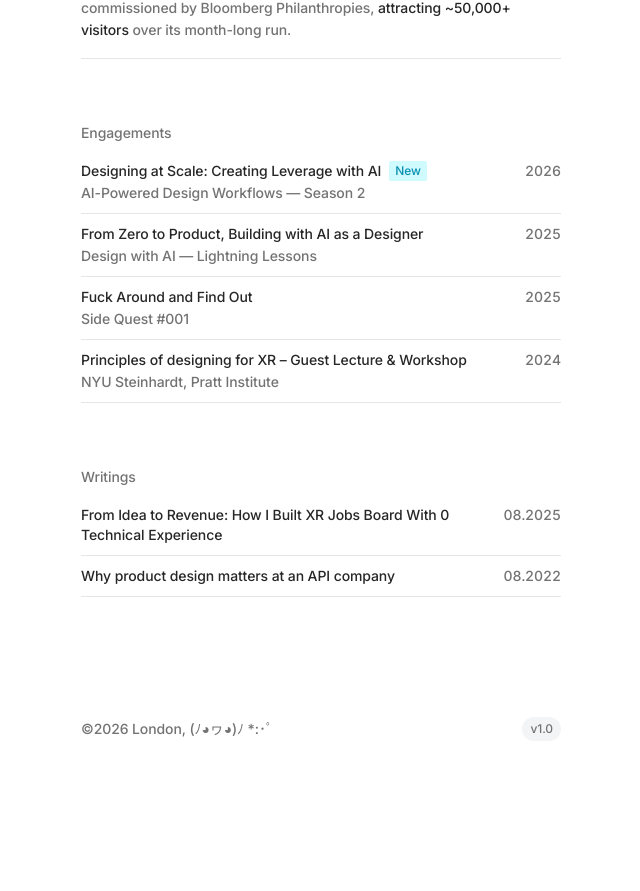
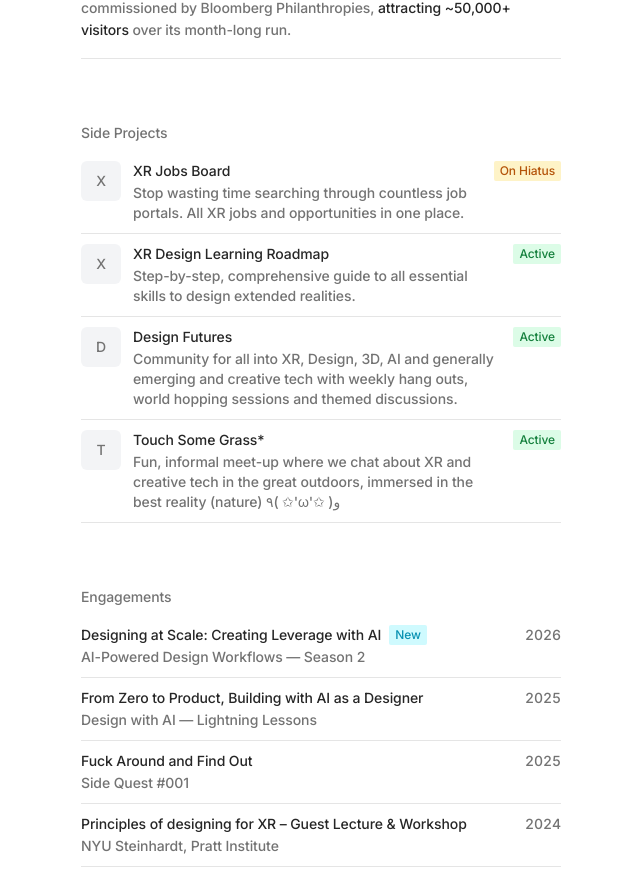
Before and after one commit to krystianzun/krystianzun-com, a Next.js app: page / in a window 1280 px wide. Shown: the part 1678-2569 px from the top of the page, without its empty margins (319-959 px from the left). Before the commit the page ends 2451 px from the top, so only its background shows below. Built offline with nearby package versions, Linux system fonts and the light colour scheme.

Commit message:
create side projects section

```diff
--- /dev/null
+++ b/app/_components/SideProjects.tsx
@@ -0,0 +1,111 @@
+"use client";
+
+import Image from "next/image";
+import type { PointerEvent } from "react";
+import {
+  sideProjects,
+  type SideProjectItem,
+  type SideProjectStatus,
+} from "@/app/_data/sideProjects";
+import { useHoverDim } from "./useHoverDim";
+
+const STATUS_LABEL: Record<SideProjectStatus, string> = {
+  active: "Active",
+  hiatus: "On Hiatus",
+  cancelled: "Cancelled",
+  completed: "Completed",
+};
+
+const STATUS_CLASS: Record<SideProjectStatus, string> = {
+  active: "bg-green-100 text-green-700",
+  hiatus: "bg-amber-100 text-amber-700",
+  cancelled: "bg-gray-100 text-gray-600",
+  completed: "bg-cyan-100 text-cyan-600",
+};
+
+function ProjectLogo({ logo, title }: { logo?: string; title: string }) {
+  if (logo) {
+    return (
+      <div className="w-10 h-10 rounded-md overflow-hidden shrink-0 bg-gray-100">
+        <Image
+          src={logo}
+          alt={title}
+          width={40}
+          height={40}
+          className="object-cover w-full h-full"
+        />
+      </div>
+    );
+  }
+  return (
+    <div className="w-10 h-10 rounded-md shrink-0 bg-gray-100 flex items-center justify-center text-muted text-sm font-medium">
+      {title.charAt(0).toUpperCase()}
+    </div>
+  );
+}
+
+function SideProjectRow({
+  title,
+  href,
+  description,
+  status,
+  logo,
+  dimmed,
+  onPointerEnter,
+  onPointerLeave,
+}: SideProjectItem & {
+  dimmed: boolean;
+  onPointerEnter: (e: PointerEvent) => void;
+  onPointerLeave: (e: PointerEvent) => void;
+}) {
+  return (
+    <div
+      className="border-b border-border transition-opacity duration-200"
+      style={{ opacity: dimmed ? 0.3 : 1 }}
+      onPointerEnter={onPointerEnter}
+      onPointerLeave={onPointerLeave}
+    >
+      <a
+        href={href}
+        target="_blank"
+        rel="noopener noreferrer"
+        className="flex items-start gap-3 py-2.5"
+      >
+        <ProjectLogo logo={logo} title={title} />
+        <div className="flex-1 flex items-start justify-between gap-3 min-w-0">
+          <div className="flex flex-col gap-0.5 min-w-0">
+            <span className="text-primary">{title}</span>
+            {description && (
+              <span className="text-muted text-sm">{description}</span>
+            )}
+          </div>
+          <span
+            className={`text-xs font-medium px-1.5 py-0.5 rounded-sm shrink-0 ${STATUS_CLASS[status]}`}
+          >
+            {STATUS_LABEL[status]}
+          </span>
+        </div>
+      </a>
+    </div>
+  );
+}
+
+export default function SideProjects() {
+  const { isDimmed, bind } = useHoverDim();
+
+  return (
+    <section className="mb-16">
+      <h3 className="pb-2 text-muted font-medium">Side Projects</h3>
+      <div>
+        {sideProjects.map((item, i) => (
+          <SideProjectRow
+            key={item.title}
+            {...item}
+            dimmed={isDimmed(i)}
+            {...bind(i)}
+          />
+        ))}
+      </div>
+    </section>
+  );
+}
--- /dev/null
+++ b/app/_data/sideProjects.ts
@@ -0,0 +1,44 @@
+export type SideProjectStatus =
+  | "active"
+  | "hiatus"
+  | "cancelled"
+  | "completed";
+
+export interface SideProjectItem {
+  title: string;
+  href: string;
+  description?: string;
+  status: SideProjectStatus;
+  logo?: string;
+}
+
+export const sideProjects: SideProjectItem[] = [
+  {
+    title: "XR Jobs Board",
+    href: "https://www.xrjobsboard.com/",
+    description:
+      "Stop wasting time searching through countless job portals. All XR jobs and opportunities in one place.",
+    status: "hiatus",
+  },
+  {
+    title: "XR Design Learning Roadmap",
+    href: "https://krystianzun.gumroad.com/l/xrdesignroadmap",
+    description:
+      "Step-by-step, comprehensive guide to all essential skills to design extended realities.",
+    status: "active",
+  },
+  {
+    title: "Design Futures",
+    href: "https://discord.com/invite/eUKt8mFqnb",
+    description:
+      "Community for all into XR, Design, 3D, AI and generally emerging and creative tech with weekly hang outs, world hopping sessions and themed discussions.",
+    status: "active",
+  },
+  {
+    title: "Touch Some Grass*",
+    href: "https://lu.ma/touchsomegrass",
+    description:
+      "Fun, informal meet-up where we chat about XR and creative tech in the great outdoors, immersed in the best reality (nature) ٩( ✩'ω'✩ )و",
+    status: "active",
+  },
+];
--- a/app/page.tsx
+++ b/app/page.tsx
@@ -1,6 +1,7 @@
 import Footer from "@/components/Footer";
 import InlineEmail from "@/components/InlineEmail";
 import Engagement from "./_components/Engagement";
+import SideProjects from "./_components/SideProjects";
 import Writing from "./_components/Writing";
 import Work from "./_components/Work";
 import Image from "next/image";
@@ -121,6 +122,7 @@ export default function Home() {
           </div>
         </article>
         <Work />
+        <SideProjects />
         <Engagement />
         <Writing />
       </div>
```
Also changed, not shown: .claude/settings.local.json (added).
